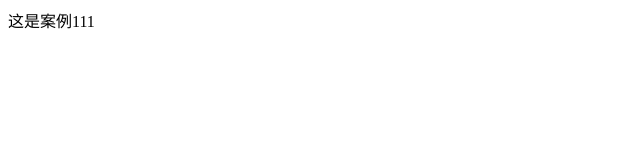
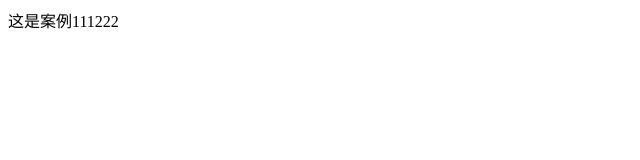
Before and after one commit to zerozrn/drag, a plain HTML site: page index.html in a window 1280 px wide. Shown: the full height of the page, 0-640 px from the left. Drawn offline with Linux system fonts and the light colour scheme.

Commit message:
vscode提交

```diff
--- a/index.html
+++ b/index.html
@@ -7,6 +7,6 @@
     <title>Document</title>
 </head>
 <body>
-    这是案例111
+    这是案例111222
 </body>
 </html>
```
